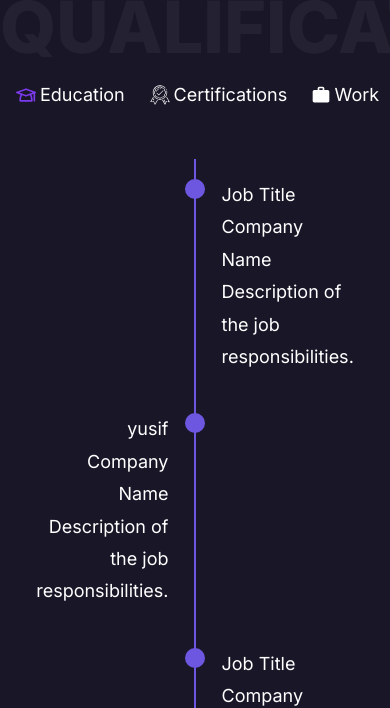
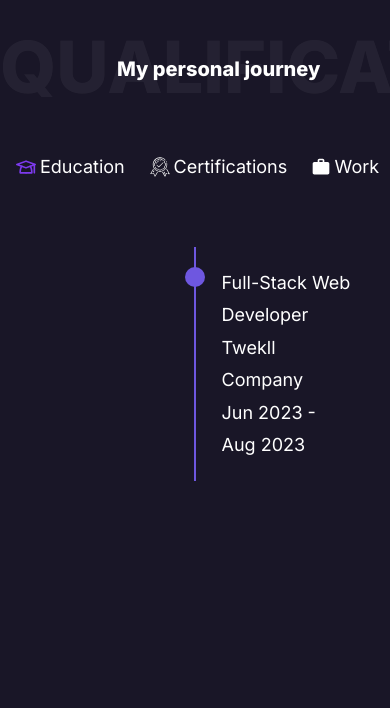
Before and after one commit to YousifQesim/portfolio, a Next.js app: page / in a window 390 px wide. Shown: the part 2877-3585 px from the top of the page. Built offline with nearby package versions, Linux system fonts and the light colour scheme.

Commit message:
json files updated

```diff
--- a/certification.json
+++ b/certification.json
@@ -1,23 +1,29 @@
 [
   {
     "id": 1,
-    "title": "Job Title",
-    "subtitle": "Company Name",
-    "content": "Description of the job responsibilities.",
-    "date": "Month Year - Month Year"
+    "title": "WeCode Frontend Bootcamp",
+    "url": "https://ibb.co/2PvhKYz"
+
   },
   {
     "id": 2,
-    "title": "Job Title",
-    "subtitle": "Company Name",
-    "content": "Description of the job responsibilities.",
-    "date": "Month Year - Month Year"
+    "title": "Brilliance Web Developer Course",
+    "url": "https://ibb.co/7rw4HhS"
+
   },
   {
     "id": 3,
-    "title": "Job Title",
-    "subtitle": "Company Name",
-    "content": "Description of the job responsibilities.",
-    "date": "Month Year - Month Year"
+    "title": "FreeCodeCamp Responsive Web Design",
+    "url": "https://ibb.co/"
+  },
+  {
+    "id": 4,
+    "title": "ReCode Introduction of HTML and CSS",
+    "url": "https://ibb.co/ggqHCSk"
+  },
+  {
+    "id": 5,
+    "title": "ReCode UIUX Course",
+    "url": "https://ibb.co/tqTFhc0"
   }
 ]
--- a/education.json
+++ b/education.json
@@ -1,23 +1,14 @@
 [
   {
     "id": 1,
-    "title": "Job Title",
-    "subtitle": "Company Name",
-    "content": "Description of the job responsibilities.",
-    "date": "Month Year - Month Year"
+    "title": "Software Engineering ",
+    "subtitle": "Koya University",
+    "date": "Nov 2020 - now"
   },
   {
     "id": 2,
-    "title": "Job Title",
-    "subtitle": "Company Name",
-    "content": "Description of the job responsibilities.",
-    "date": "Month Year - Month Year"
-  },
-  {
-    "id": 3,
-    "title": "Job Title",
-    "subtitle": "Company Name",
-    "content": "Description of the job responsibilities.",
-    "date": "Month Year - Month Year"
+    "title": "Frontend Design and Development",
+    "subtitle": "WeCode - Rwanga Foundation",
+    "date": "May 2022 - Sep 2022"
   }
 ]
--- a/src/components/Navbar.js
+++ b/src/components/Navbar.js
@@ -27,7 +27,7 @@ const Navbar = () => {
           <a href="/#skills" class="block py-2 pl-3 pr-4 text-white hover:text-textColor md:border-0  md:p-0 ">Skills</a>
         </li>
         <li>
-          <a href="#" class="block py-2 pl-3 pr-4 text-white hover:text-textColor md:border-0  md:p-0 ">Pricing</a>
+          <a href="/#Qualification" class="block py-2 pl-3 pr-4 text-white hover:text-textColor md:border-0  md:p-0 ">Qualification</a>
         </li>
         <li>
           <a href="#" class="block py-2 pl-3 pr-4 text-white hover:text-textColor md:border-0  md:p-0 ">Contact</a>
--- a/src/components/Pages/Qualification.js
+++ b/src/components/Pages/Qualification.js
@@ -16,8 +16,8 @@ export default function Qualification() {
   const [activeButton, setActiveButton] = useState('education');
 
   return (
-    <div>
-          <main>
+    <div id="Qualification" className="h-screen relative">
+          <main className="relative top-10">
         <motion.div
         initial={{ opacity: 0 }}
         animate={{ opacity: 1 }}
@@ -31,7 +31,7 @@ export default function Qualification() {
         My personal journey
         </h3>
       </motion.div>
-        <ul className="flex justify-center relative bottom-6">
+        <ul className="flex justify-center my-10">
       <li>
       <button
           onClick={() => {
--- a/src/components/timeline.js
+++ b/src/components/timeline.js
@@ -1,11 +1,12 @@
-import React from 'react';
-import { motion } from 'framer-motion';
-import { useInView } from 'react-intersection-observer';
-
+import React from "react";
+import { motion } from "framer-motion";
+import { useInView } from "react-intersection-observer";
+import Link from "next/link";
+import Image from "next/image";
 export default function Timeline({ data }) {
   const { ref, inView } = useInView({
     triggerOnce: true,
-    rootMargin: '-100px 0px', // adjust this value to change when the animation is triggered
+    rootMargin: "-100px 0px", // adjust this value to change when the animation is triggered
   });
 
   return (
@@ -16,13 +17,33 @@ export default function Timeline({ data }) {
           initial={{ opacity: 0, y: 50 }}
           animate={inView ? { opacity: 1, y: 0 } : {}}
           transition={{ duration: 0.5 }}
-          className={`timeline-item ${index % 2 === 0 ? 'timeline-item--work' : 'timeline-item--education'}`}
+          className={`timeline-item ${
+            index % 2 === 0 ? "timeline-item--work" : "timeline-item--education"
+          }`}
         >
           <div className="timeline-icon">
-            {index % 2 === 0 ? <i className="fas fa-briefcase"></i> : <i className="fas fa-graduation-cap"></i>}
+            {index % 2 === 0 ? (
+              <i className="fas fa-briefcase"></i>
+            ) : (
+              <i className="fas fa-graduation-cap"></i>
+            )}
           </div>
           <div className="timeline-content">
-            <div className='mx-4'>
+            <div className="mx-4">
+              {item.url ? (
+                <Link href={item.url}>
+                  <motion.h3
+                    initial={{ opacity: 0, y: 20 }}
+                    animate={inView ? { opacity: 1, y: 0 } : {}}
+                    transition={{ delay: 0.2, duration: 0.5 }}
+                    className="timeline-title text-white underline decoration-indigo-500 "
+                  >
+                    {item.title}
+
+                  </motion.h3>
+
+                </Link>
+              ) : (
                 <motion.h3
                   initial={{ opacity: 0, y: 20 }}
                   animate={inView ? { opacity: 1, y: 0 } : {}}
@@ -31,6 +52,7 @@ export default function Timeline({ data }) {
                 >
                   {item.title}
                 </motion.h3>
+              )}
               <motion.h4
                 initial={{ opacity: 0, y: 20 }}
                 animate={inView ? { opacity: 1, y: 0 } : {}}
@@ -43,9 +65,9 @@ export default function Timeline({ data }) {
                 initial={{ opacity: 0, y: 20 }}
                 animate={inView ? { opacity: 1, y: 0 } : {}}
                 transition={{ delay: 0.6, duration: 0.5 }}
-                className='text-white'
+                className="text-white"
               >
-                {item.content}
+                {item.date}
               </motion.p>
             </div>
           </div>
--- a/work.json
+++ b/work.json
@@ -1,23 +1,8 @@
 [
   {
     "id": 1,
-    "title": "Job Title",
-    "subtitle": "Company Name",
-    "content": "Description of the job responsibilities.",
-    "date": "Month Year - Month Year"
-  },
-  {
-    "id": 2,
-    "title": "yusif",
-    "subtitle": "Company Name",
-    "content": "Description of the job responsibilities.",
-    "date": "Month Year - Month Year"
-  },
-  {
-    "id": 3,
-    "title": "Job Title",
-    "subtitle": "Company Name",
-    "content": "Description of the job responsibilities.",
-    "date": "Month Year - Month Year"
+    "title": "Full-Stack Web Developer",
+    "subtitle": "Twekll Company",
+    "date": "Jun 2023 - Aug 2023"
   }
 ]
```
Lines whose indentation alone changed are shown as unchanged.
